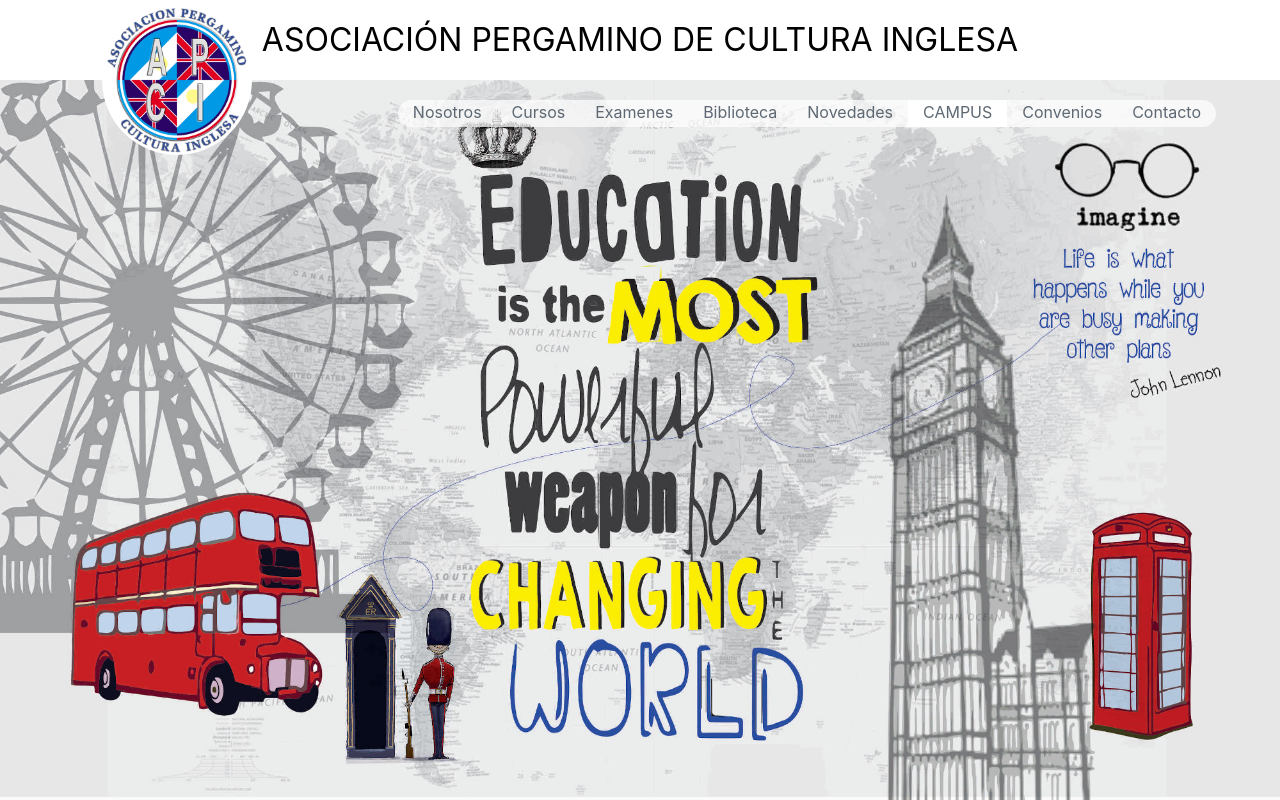
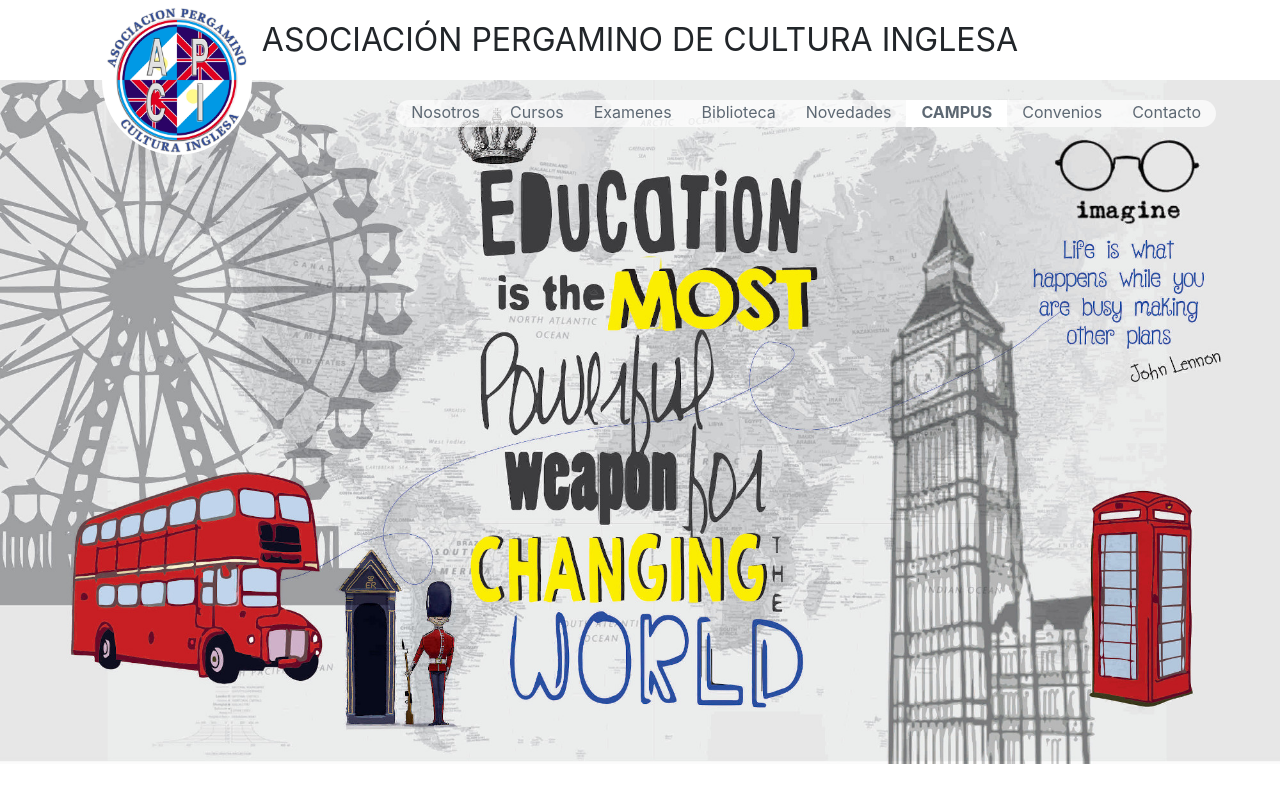
Before and after one commit to SosaToledo/culturainglesaweb, a WordPress theme: template index.php in a window 1280 px wide. Run offline with PHP 8.4 and a stand-in for WordPress, Linux system fonts and the light colour scheme; the site name, menu and one post (Sample post) are stand-ins, and other content is empty.

Commit message:
correcciones menores

```diff
--- a/header.php
+++ b/header.php
@@ -18,13 +18,17 @@
   <link rel="stylesheet" href="<?php bloginfo('template_directory');?>/style.css">
   <script src="<?php bloginfo('template_directory');?>/js/function.js"></script>
 </head>
-<body>
+<body style="height:100vh">
   <header id="header">
+    <!--
+      sabes quienes lo ponen link a todo un banner?
+      LOS HIJOS DE MIL PUTA!!
+    -->
     <a href="<?php echo get_site_url(); ?>">
+      <img id="logo" class="rounded-circle .d-none .d-sm-block" style="width: 150px" src="<?php bloginfo('template_directory');?>/img/logocultura.jpg" alt="">
+    </a>
+    <div id="title" class=".d-none .d-sm-block">
+      <p>ASOCIACIÓN PERGAMINO DE CULTURA INGLESA</p>
+    </div>
 
-      <img id="logo" class="rounded-circle" style="width: 150px" src="<?php bloginfo('template_directory');?>/img/logocultura.jpg" alt="">
-      <div id="title">
-        <p>ASOCIACIÓN PERGAMINO DE CULTURA INGLESA</p>
-      </div>
-    </a>
   </header>
--- a/index.php
+++ b/index.php
@@ -1,12 +1,9 @@
 <?php get_header(); ?>
 <?php include 'menu.php'; ?>
 <style>
-#imgPortada{
-  height: 90vh;
-}
 </style>
   <!--CARROUSEL-->
-  <div id="carrousel">
+  <div id="carrousel" class=".d-none .d-sm-block">
     <img id="imgPortada"src="<?php bloginfo('template_directory');?>/img/graficabiblioteca.jpg" alt="">
   </div>
 </div>
--- a/menu.php
+++ b/menu.php
@@ -23,7 +23,7 @@
       <div class="menuItem">
       <a href="<?php echo get_site_url(); ?>/404">Novedades</a>
       </div>
-      <div class="menuItem menuCampus">
+      <div class="menuItem menuCampus" style="font-weight: bold">
         <a href="https://campus.apci.org.ar">CAMPUS</a>
       </div>
       <div class="menuItem">
--- a/style.css
+++ b/style.css
@@ -81,8 +81,6 @@ img {
 
 .menuItem:hover {
     background-color: white;
-    font-size: 1.1em;
-    font-weight: bold;
 }
 
 .menuItem a {
```
